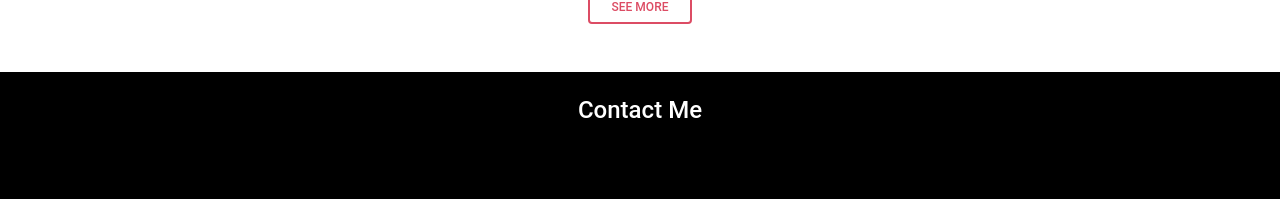
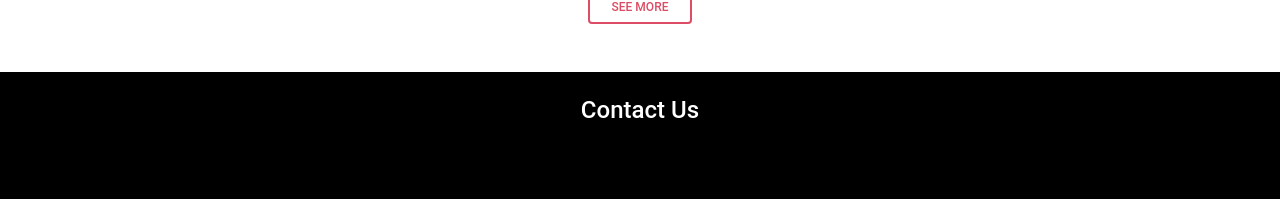
Before and after one commit to HassanBahati/block-land-, a React (Create React App) app in the folder client/: page / in a window 1280 px wide. Shown: the part 2070-2269 px from the top of the page. Built offline with nearby package versions, Linux system fonts and the light colour scheme; some icons are missing.

Commit message:
editted form

```diff
--- a/client/src/components/ui/Contact.js
+++ b/client/src/components/ui/Contact.js
@@ -3,7 +3,7 @@ import React from "react";
 function Contact() {
   return (
     <section id="contact" className="bg-black text-white text-center ">
-      <h4 className="p-4">Contact Me</h4>
+      <h4 className="p-4">Contact Us</h4>
       <div className="contactscreen">
         <form class="contactScreenForm bg-danger" style={{ width: "" }}>
           <div class="form-outline mb-4 ">
```
